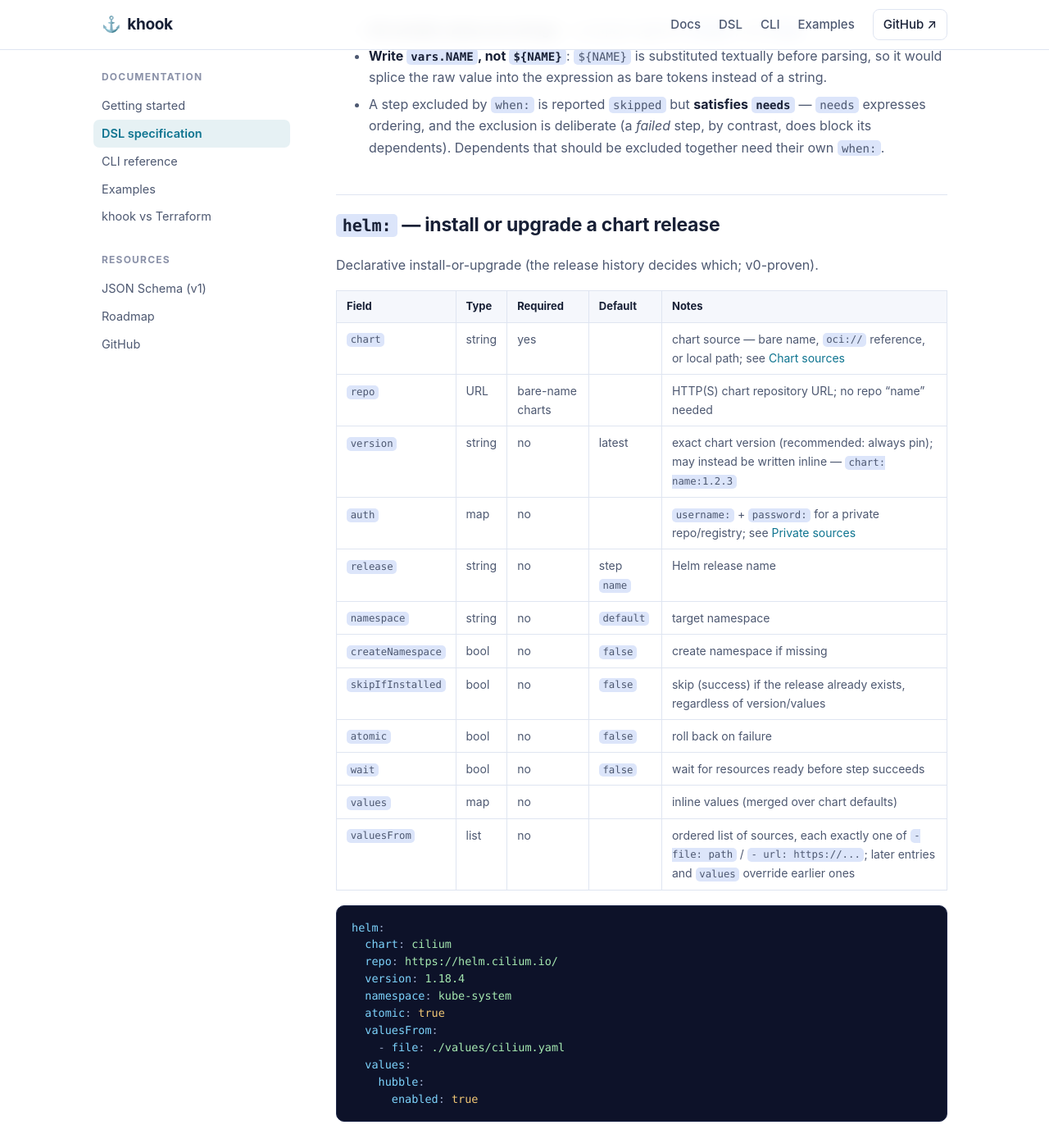
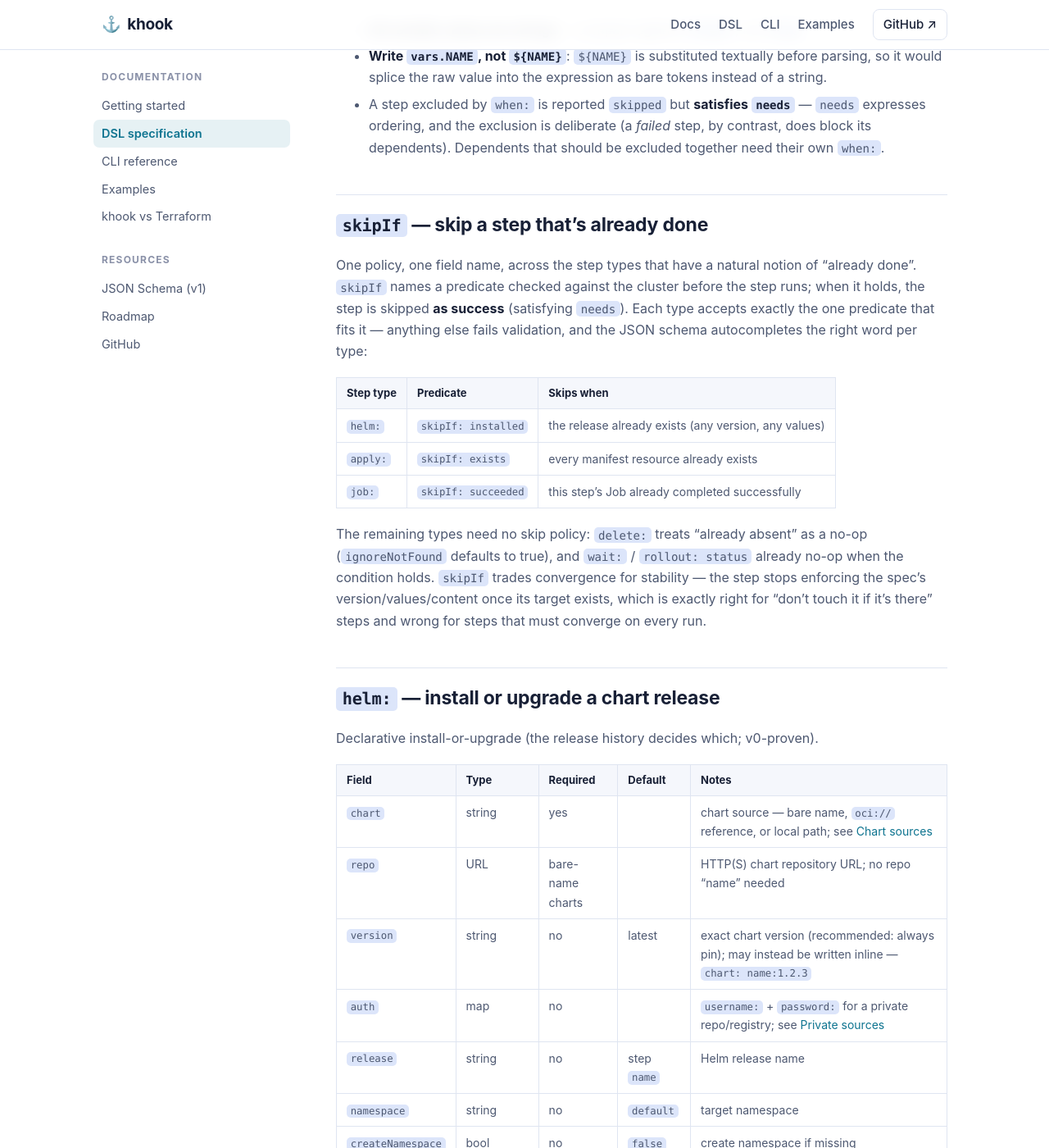
Before and after one commit to dvrkn/khook, a Jekyll site: the page built from docs/dsl.md, in a window 1280 px wide and 1400 px high, scrolled down 6104 px. Shown: the whole window at 82% size. Built offline with Jekyll 4.4.1, drawn with Linux system fonts in a browser that asks for light colours; some of the changed text lies outside the part shown.

Commit message:
feat: unified skipIf — one field name, one predicate per step type
Replaces the per-type booleans (skipIfInstalled / skipIfExists /
skipIfSucceeded) with a single skipIf field naming the type's own
notion of already-done: helm accepts installed, apply accepts exists,
job accepts succeeded. Any other predicate fails validation, and the
JSON schema constrains skipIf per op so editors autocomplete the one
right word. Clean break: the strict parser rejects the old field names.

Documented once in dsl.md (new skipIf section; op tables link to it),
plan details now read "skipIf: installed; ...", examples and schema
regenerated, roadmap item removed as shipped.

````diff
--- a/docs/dsl.md
+++ b/docs/dsl.md
@@ -134,9 +134,8 @@ Semantics, precisely:
   that is substituted into the document — does, and a changed hash means the
   record is ignored and the run starts fresh.
 - Only steps recorded `ok` resume. Failed and skipped steps re-run. `when:`
-  is re-evaluated every run and wins over the record. Per-op checks
-  (`skipIfInstalled`, `skipIfExists`, `skipIfSucceeded`) are unchanged and
-  still guard the steps that actually execute.
+  is re-evaluated every run and wins over the record. Per-op `skipIf` checks
+  are unchanged and still guard the steps that actually execute.
 - The journal is written incrementally after every step, so an interrupted
   run (crash, Ctrl-C) resumes from the last completed step.
 - khook refuses to touch a Secret of the record's name that it does not own
@@ -161,7 +160,7 @@ Semantics, precisely:
   `job:` that re-runs a data migration, a helm upgrade that restarts
   workloads, charts pulled from rate-limited registries.
 
-**Optional** for mid-size specs where the per-op `skipIf*` checks already
+**Optional** for mid-size specs where the per-op `skipIf` checks already
 make re-runs cheap. State still adds two things: resume decisions without
 any cluster probing, including for step types with no natural existence
 check (`patch:`, `wait:`, `rollout:`), and `khook status` visibility into
@@ -262,6 +261,28 @@ Semantics:
   step, by contrast, does block its dependents). Dependents that should be
   excluded together need their own `when:`.
 
+## `skipIf` — skip a step that's already done
+
+One policy, one field name, across the step types that have a natural notion
+of "already done". `skipIf` names a predicate checked against the cluster
+before the step runs; when it holds, the step is skipped **as success**
+(satisfying `needs`). Each type accepts exactly the one predicate that fits
+it — anything else fails validation, and the JSON schema autocompletes the
+right word per type:
+
+| Step type | Predicate | Skips when |
+|---|---|---|
+| `helm:` | `skipIf: installed` | the release already exists (any version, any values) |
+| `apply:` | `skipIf: exists` | every manifest resource already exists |
+| `job:` | `skipIf: succeeded` | this step's Job already completed successfully |
+
+The remaining types need no skip policy: `delete:` treats "already absent" as
+a no-op (`ignoreNotFound` defaults to true), and `wait:` / `rollout: status`
+already no-op when the condition holds. `skipIf` trades convergence for
+stability — the step stops enforcing the spec's version/values/content once
+its target exists, which is exactly right for "don't touch it if it's there"
+steps and wrong for steps that must converge on every run.
+
 ## `helm:` — install or upgrade a chart release
 
 Declarative install-or-upgrade (the release history decides which; v0-proven).
@@ -275,7 +296,7 @@ Declarative install-or-upgrade (the release history decides which; v0-proven).
 | `release` | string | no | step `name` | Helm release name |
 | `namespace` | string | no | `default` | target namespace |
 | `createNamespace` | bool | no | `false` | create namespace if missing |
-| `skipIfInstalled` | bool | no | `false` | skip (success) if the release already exists, regardless of version/values |
+| `skipIf` | `installed` | no | | skip (success) if the release already exists, regardless of version/values — see [skipIf](#skipif--skip-a-step-thats-already-done) |
 | `atomic` | bool | no | `false` | roll back on failure |
 | `wait` | bool | no | `false` | wait for resources ready before step succeeds |
 | `values` | map | no | | inline values (merged over chart defaults) |
@@ -364,7 +385,7 @@ YAML is supported in every source.
 | `manifests` | list | yes | | ordered list of sources, each exactly one of `inline:` (YAML string), `file:` (path), `url:` (HTTP(S)), `kustomize:` (local kustomization directory) |
 | `namespace` | string | no | | default namespace for namespace-less namespaced resources |
 | `createNamespace` | bool | no | `false` | create `namespace` if missing |
-| `skipIfExists` | bool | no | `false` | skip (success) if all resources already exist |
+| `skipIf` | `exists` | no | | skip (success) if all resources already exist — see [skipIf](#skipif--skip-a-step-thats-already-done) |
 | `serverSide` | bool | no | `false` | server-side apply |
 | `waitFor` | string | no | | block until every applied object meets this — [`wait.for`'s grammar](#wait--block-until-a-condition-holds) minus `delete` |
 
@@ -385,7 +406,7 @@ apply:
 `waitFor` — apply + wait in one step, the
 `kubectl apply -f x && kubectl wait --for=... -f x` equivalent: after the
 apply, the step polls **exactly the objects it applied** until each meets the
-condition, bounded by the step `timeout`. It also runs when `skipIfExists`
+condition, bounded by the step `timeout`. It also runs when `skipIf: exists`
 short-circuits — the condition must hold whether this run created the objects
 or found them, so re-runs behave like first runs. Waiting on *other*
 resources (or a subset) is a separate `wait:` step.
@@ -567,7 +588,7 @@ surfaces the pod's last log lines in the step error.
 | `namespace` | string | no | `default` | namespace the Job runs in |
 | `createNamespace` | bool | no | `false` | create `namespace` if missing |
 | `serviceAccount` | string | no | namespace default | ServiceAccount for the pod |
-| `skipIfSucceeded` | bool | no | `false` | skip (success) if this step's Job already completed successfully |
+| `skipIf` | `succeeded` | no | | skip (success) if this step's Job already completed successfully — see [skipIf](#skipif--skip-a-step-thats-already-done) |
 
 ```yaml
 job:
@@ -586,7 +607,7 @@ Semantics:
   `app.kubernetes.io/managed-by: khook`. A same-named Job **not** carrying
   that label is an error — khook never replaces a Job it does not own.
 - Each run **replaces** the previous run's Job (delete, wait for it to be
-  gone, recreate) unless `skipIfSucceeded` short-circuits.
+  gone, recreate) unless `skipIf: succeeded` short-circuits.
 - Retries follow the step's `retries`: the Job is created with
   `backoffLimit: 0` and `restartPolicy: Never`, so every khook attempt is a
   fresh Job rather than an in-cluster pod restart.
@@ -653,7 +674,7 @@ they are not re-litigated:
 - **No `reuseValues`** — carrying a prior release's values forward makes a
   run's outcome depend on cluster state, breaking "the same spec twice gives
   the same result". The spec is the sole source of truth for values;
-  `skipIfInstalled` covers "don't touch an existing release".
+  `skipIf: installed` covers "don't touch an existing release".
 - **No `helm rollback`** — `atomic:` handles failed upgrades; recovery
   otherwise is re-applying a known-good spec, not imperative history surgery.
 - **`values:` is a plain map** (the common case); `valuesFrom:` is a Flux-style
--- a/examples/localenv.yaml
+++ b/examples/localenv.yaml
@@ -33,7 +33,7 @@ steps:
       repo: https://helm.cilium.io/
       version: 1.18.4
       namespace: kube-system
-      skipIfInstalled: true
+      skipIf: installed
       atomic: true
       values:
         operator:
@@ -53,7 +53,7 @@ steps:
       version: 9.1.4
       namespace: argocd
       createNamespace: true
-      skipIfInstalled: true
+      skipIf: installed
       atomic: true
       values:
         configs:
@@ -71,7 +71,7 @@ steps:
       version: 87.5.1
       namespace: monitoring
       createNamespace: true
-      skipIfInstalled: true
+      skipIf: installed
       atomic: true
 
   - name: ingresses
````
Also changed, not shown: ROADMAP.md (+0 -2 lines), docs/cli.md (+5 -5 lines), docs/schema/v1/khook.json (+15 -6 lines), examples/real-case.yaml (+5 -5 lines), schema/v1/khook.json (+15 -6 lines), 11 other files.
